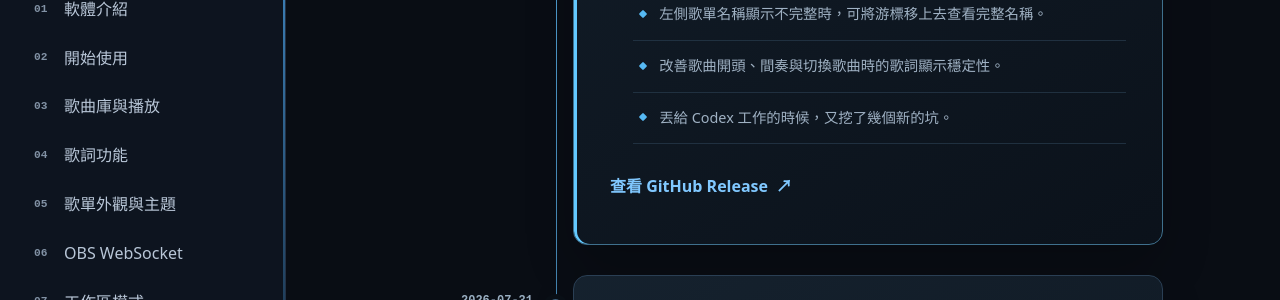
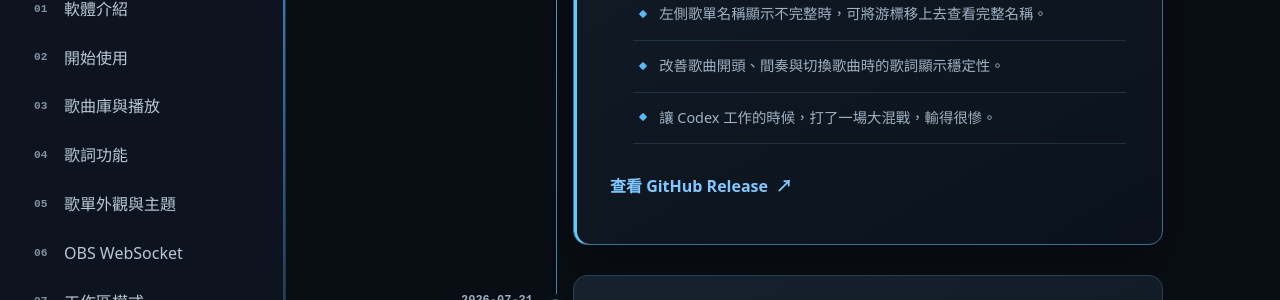
Before and after one commit to NoonIsAwesome/Singing-Stream-Savior-Manual, a Jekyll site: the page built from changelog.md, in a window 1280 px wide and 900 px high, scrolled down 1111 px. Shown: the part 152-452 px from the top of the window. Built offline with Jekyll 4.4.1, drawn with Linux system fonts in a browser that asks for light colours.

Commit message:
docs: update 2.0.3.0 changelog note

```diff
--- a/_data/releases.yml
+++ b/_data/releases.yml
@@ -24,7 +24,7 @@ releases:
         - 「拖曳至 OBS」現在可按住拖入 OBS，也可單擊複製瀏覽器來源路徑，再貼到 OBS 的網址欄。
         - 左側歌單名稱顯示不完整時，可將游標移上去查看完整名稱。
         - 改善歌曲開頭、間奏與切換歌曲時的歌詞顯示穩定性。
-        - 丟給 Codex 工作的時候，又挖了幾個新的坑。
+        - 讓 Codex 工作的時候，打了一場大混戰，輸得很慘。
       zh-CN:
         - 新增“无伴奏演出”，可建立清唱、自弹自唱等没有媒体文件的演出项目，选择手动结束或设置预计时间，并正常加入待播、Now Singing、已唱与项目保存。
         - 自动歌词搜索会同时整合 LRCLIB 与 YouTube 字幕，不再因先找到字幕而看不到其他同步歌词。
@@ -33,7 +33,7 @@ releases:
         - “拖放至 OBS”现在可按住拖入 OBS，也可单击复制浏览器来源路径，再粘贴到 OBS 的网址栏。
         - 左侧歌单名称显示不完整时，可将鼠标移上去查看完整名称。
         - 改善歌曲开头、间奏与切换歌曲时的歌词显示稳定性。
-        - 丢给 Codex 工作的时候，又挖了几个新的坑。
+        - 让 Codex 工作的时候，打了一场大乱斗，输得很惨。
       ja:
         - メディアファイルを使わないアカペラや弾き語り向けの「無伴奏演奏」を追加しました。手動終了または予定時間を選び、待機リスト、Now Singing、歌唱済み履歴、プロジェクト保存を利用できます。
         - 自動歌詞検索で LRCLIB と YouTube 字幕を同時に表示し、先に字幕が見つかった場合でも他の同期歌詞を選べるようにしました。
@@ -42,7 +42,7 @@ releases:
         - 「OBSへドラッグ」は従来どおりドラッグでき、クリックすると Browser Source のパスをコピーして OBS の URL 欄へ貼り付けられます。
         - 左側のプレイリスト名が収まらない場合、カーソルを合わせると完全な名前を確認できます。
         - 曲の先頭、間奏、曲切替時の歌詞表示を安定させました。
-        - Codex に作業を任せている間に、また新しい穴をいくつか掘りました。
+        - Codex に作業を任せている間に大乱闘を一戦やって、ひどく負けました。
       ko:
         - 미디어 파일 없이 아카펠라나 직접 연주하는 공연을 위한 “무반주 공연”을 추가했습니다. 수동 종료 또는 예상 시간을 선택하고 대기 목록, Now Singing, 완료 기록과 프로젝트 저장을 그대로 사용할 수 있습니다.
         - 자동 가사 검색에서 LRCLIB와 YouTube 자막을 함께 표시해 자막이 먼저 발견되어도 다른 동기화 가사를 선택할 수 있습니다.
@@ -51,7 +51,7 @@ releases:
         - “OBS로 드래그”는 그대로 끌어 놓을 수 있으며, 클릭하면 Browser Source 경로를 복사해 OBS URL 칸에 붙여 넣을 수 있습니다.
         - 왼쪽 재생목록 이름이 잘릴 때 마우스를 올리면 전체 이름을 확인할 수 있습니다.
         - 곡 시작, 간주와 곡 전환 시 가사 표시를 안정화했습니다.
-        - Codex에게 작업을 맡겨 둔 동안 또 새로운 구덩이를 몇 개 팠습니다.
+        - Codex에게 작업을 맡겨 둔 동안 대난투를 한 판 했는데 처참하게 졌습니다.
       en:
         - Added Unaccompanied Performance items for a cappella, self-accompanied, and other performances without a media file. They can end manually or after an optional planned duration and work with the queue, Now Singing, History, and project saving.
         - Automatic lyrics lookup now shows LRCLIB results and YouTube captions together, so synchronized lyrics remain available even when captions are found first.
@@ -60,7 +60,7 @@ releases:
         - Drag to OBS still supports direct dragging; clicking it now copies the Browser Source path for pasting into the OBS URL field.
         - Hovering a truncated playlist name in the sidebar now shows its full name.
         - Improved lyric display stability at song starts, instrumental gaps, and song changes.
-        - Dug a few more new holes while Codex was working.
+        - Played a round of Smash while Codex was working and lost terribly.
 
   - version: "2.0.2.0"
     date: "2026-07-31"
```
